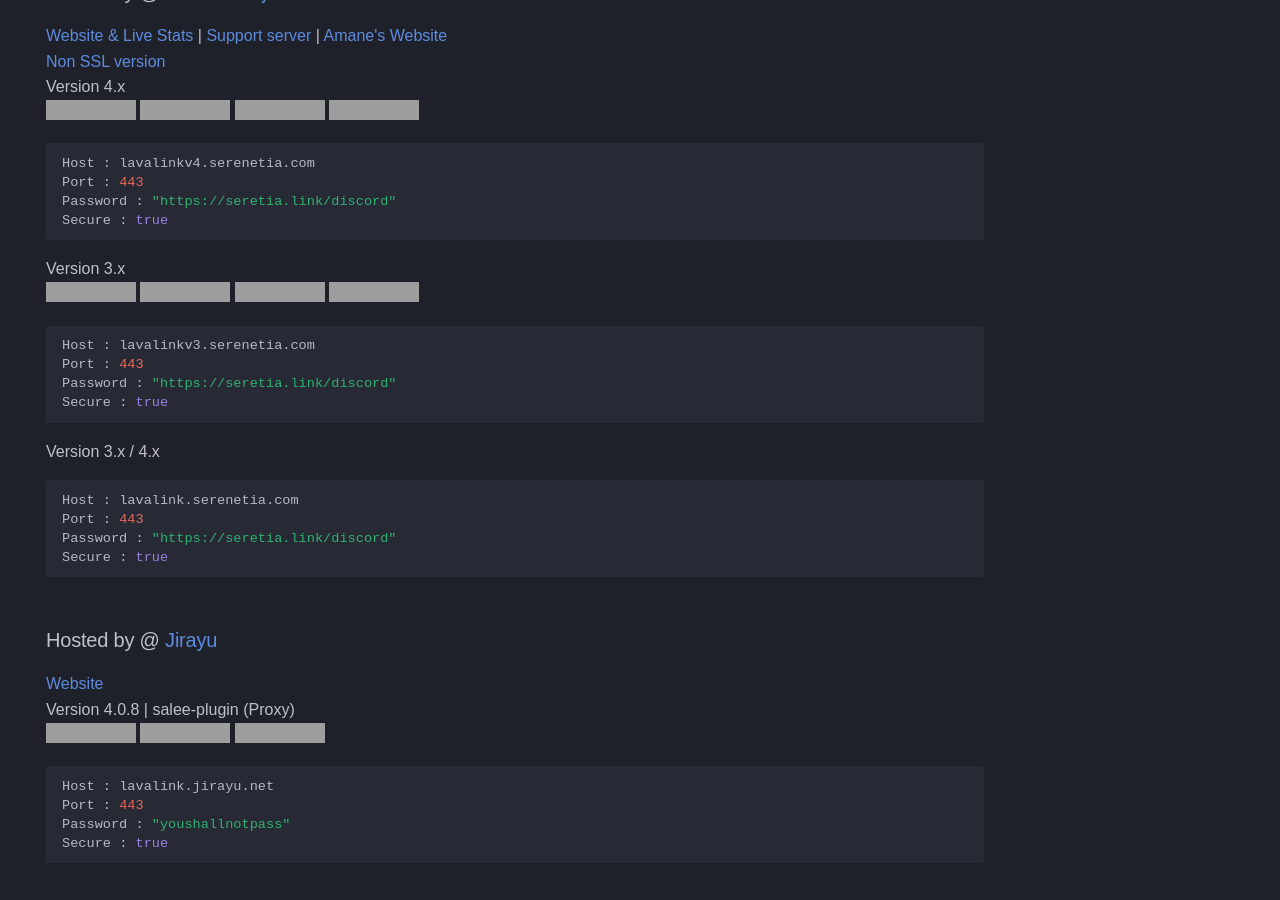
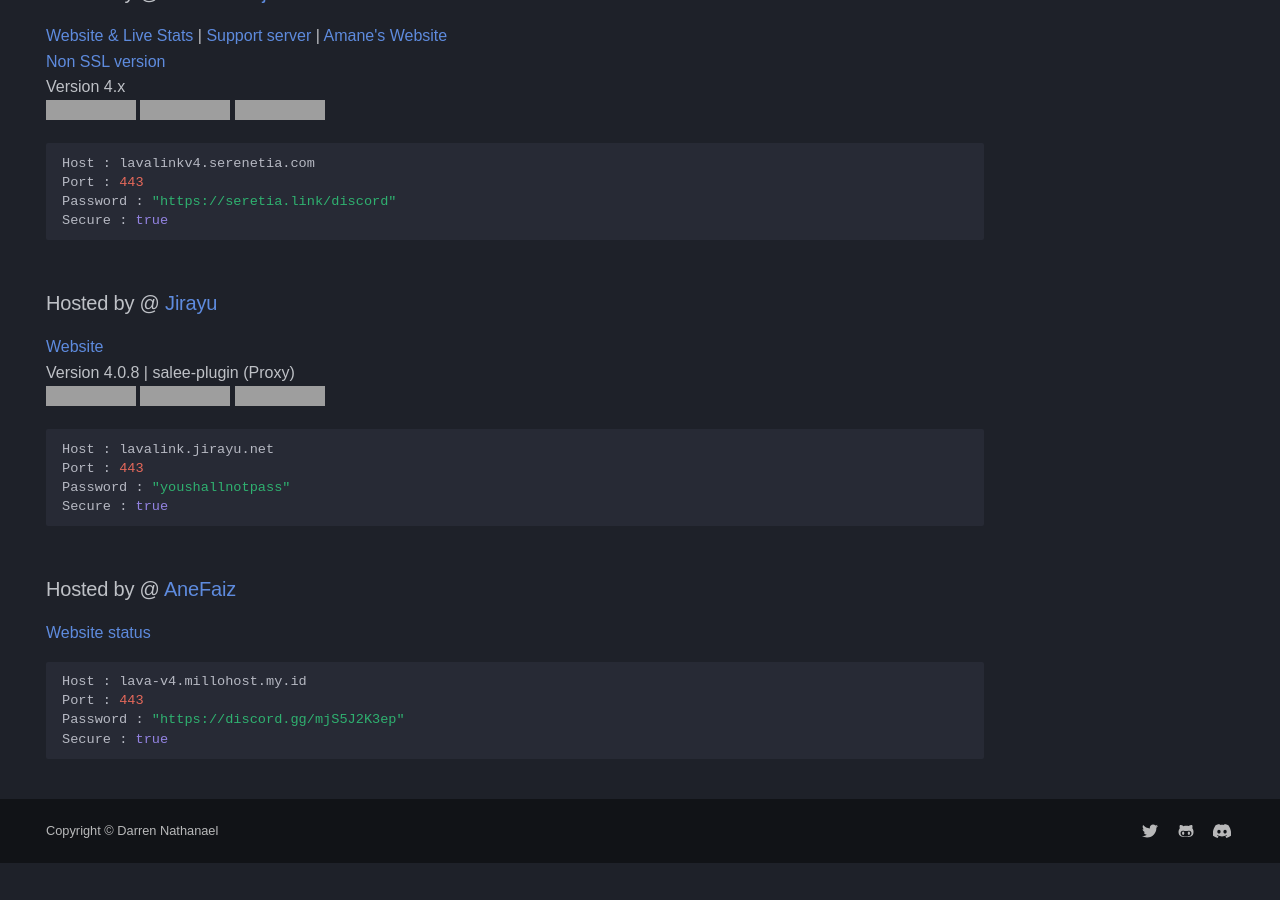
Before and after one commit to DarrenOfficial/lavalink-list, an MkDocs documentation site: the page built from docs/SSL/Lavalink-SSL.md, in a window 1280 px wide and 900 px high, scrolled down 386 px. Built offline with MkDocs 1.6.1 and Material for MkDocs 9.7.7, drawn with Linux system fonts in a browser that asks for light colours; some web fonts are replaced; comment, search, counter and statistics services are not loaded; a style sheet for code colours, icons or effects is not loaded; after the commit the page ends 1249 px from its top, so only the background shows below that; grey boxes are pictures that could not be loaded.

Commit message:
delete v3

````diff
--- a/docs/SSL/Lavalink-SSL.md
+++ b/docs/SSL/Lavalink-SSL.md
@@ -27,24 +27,9 @@ hide:
 [Website & Live Stats](https://free.lavalink.rf.gd/) | [Support server](https://seretia.link/discord) | [Amane's Website](https://lavalink-info.serenetia.com/)<br />
 [Non SSL version](https://lavalink.darrennathanael.com/NoSSL/Lavalink-NonSSL/#hosted-by-amane-ajiedev) <br />
 Version 4.x <br />
-![stat](https://ajieblogs.eu.org/lavalink/v4/badge/Status) ![up](https://ajieblogs.eu.org/lavalink/v4/badge/Uptime) ![playersv4](https://ajieblogs.eu.org/lavalink/v4/badge/Players) ![bwv4](https://ajieblogs.eu.org/lavalink/v4/badge/Bandwidth)
+![stat](https://ajieblogs.eu.org/lavalink/v4/badge/Status) ![up](https://ajieblogs.eu.org/lavalink/v4/badge/Uptime) ![playersv4](https://ajieblogs.eu.org/lavalink/v4/badge/Players)
 ```bash
 Host : lavalinkv4.serenetia.com
-Port : 443
-Password : "https://seretia.link/discord"
-Secure : true
-```
-Version 3.x <br />
-![stat](https://ajieblogs.eu.org/lavalink/v3/badge/Status) ![up](https://ajieblogs.eu.org/lavalink/v3/badge/Uptime) ![playersv4](https://ajieblogs.eu.org/lavalink/v3/badge/Players) ![bwv4](https://ajieblogs.eu.org/lavalink/v3/badge/Bandwidth)
-```bash
-Host : lavalinkv3.serenetia.com
-Port : 443
-Password : "https://seretia.link/discord"
-Secure : true
-```
-Version 3.x / 4.x <br />
-```bash
-Host : lavalink.serenetia.com
 Port : 443
 Password : "https://seretia.link/discord"
 Secure : true
````
